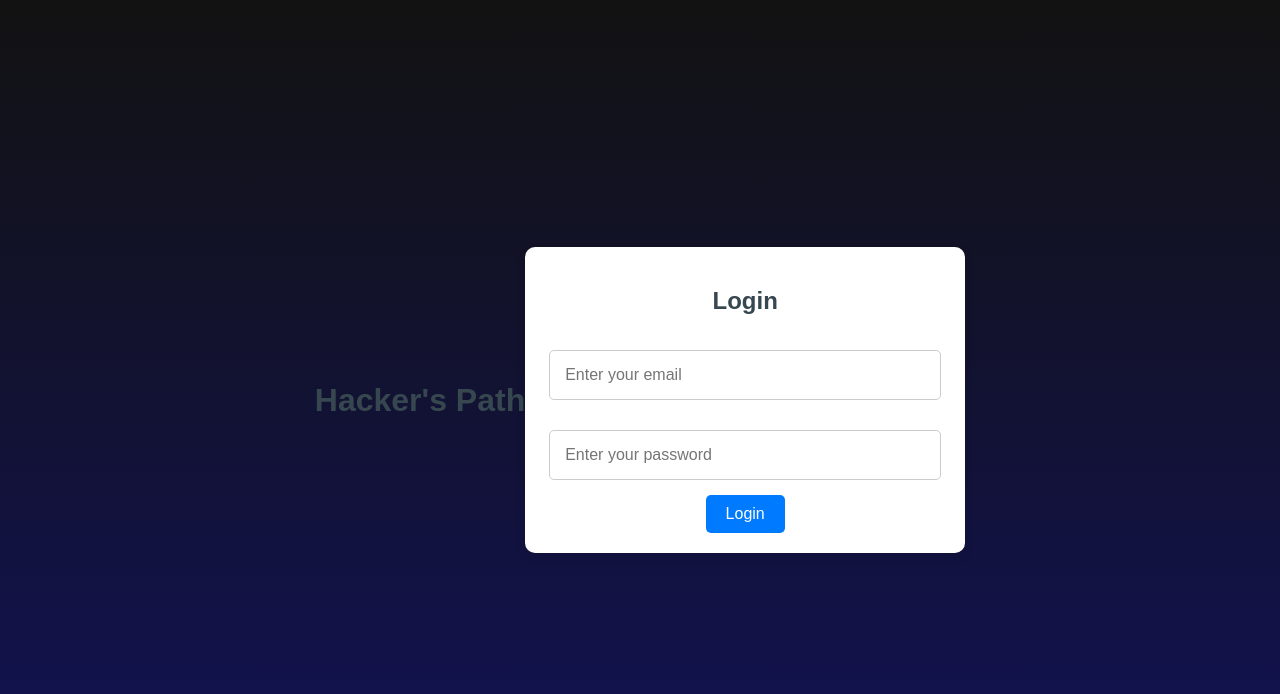
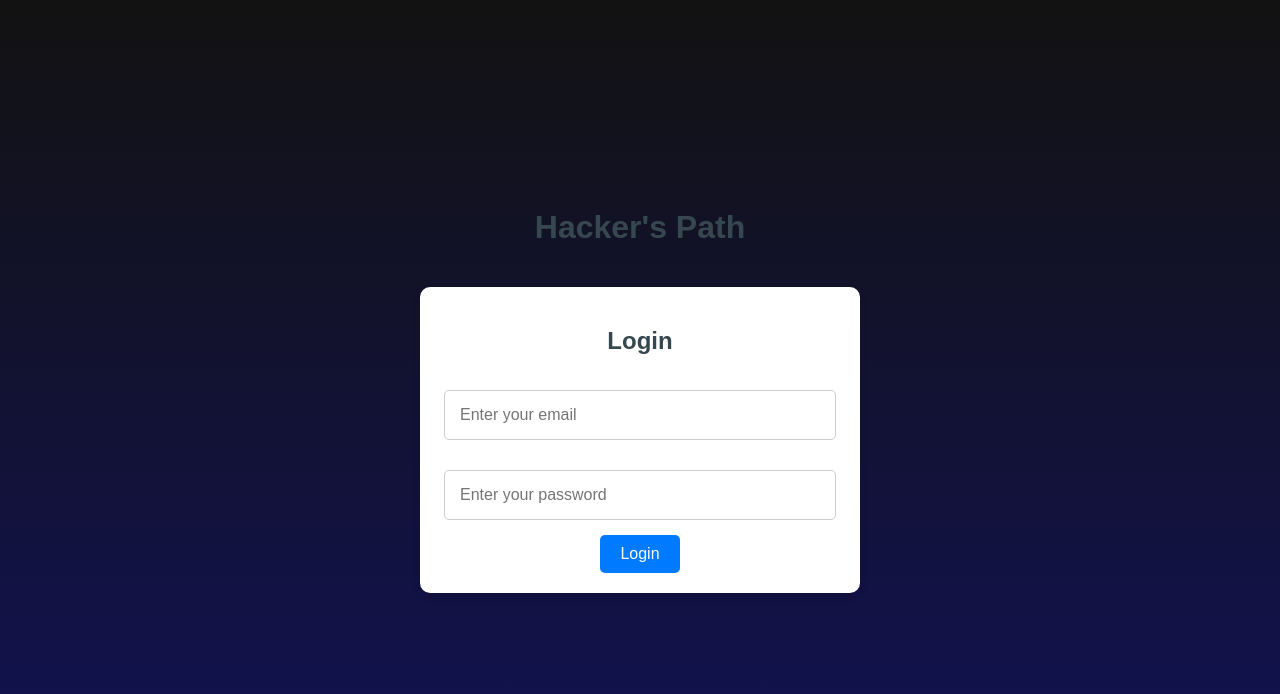
Before and after one commit to J4-CK/-test--Hackers-Path, a Next.js app: page /login in a window 1280 px wide. Shown: the top 694 px of the page. Built offline with nearby package versions, Linux system fonts and the light colour scheme.

Commit message:
Update styles.css

```diff
--- a/public/styles.css
+++ b/public/styles.css
@@ -1,21 +1,20 @@
-/* styles.css */
-
+/* General Body Styles */
 body {
   font-family: Arial, sans-serif;
-  height: 100vh; /* Ensures body covers the full viewport height */
+  height: 100vh; /* Full viewport height */
   margin: 0;
   padding: 0;
-  display: flex; /* Center content if needed */
-  justify-content: center; /* Center horizontally */
-  align-items: center; /* Center vertically */
   text-align: center;
   color: #37474f;
 
   /* Smooth Gradient Background */
   background: linear-gradient(to bottom, #121212, #121255);
-  background-repeat: no-repeat; /* Prevent repeating */
-  background-attachment: fixed; /* Keeps the gradient fixed during scrolling */
-  background-size: cover; /* Ensures it covers the full viewport */
+  background-repeat: no-repeat;
+  background-attachment: fixed; /* Keeps gradient fixed during scroll */
+  background-size: cover; /* Ensures gradient covers entire viewport */
+  display: flex;
+  flex-direction: column; /* Stack content vertically */
+  justify-content: center; /* Center vertically */
 }
 
 /* Container Styling */
@@ -25,7 +24,7 @@ body {
   background-color: white;
   border-radius: 10px;
   box-shadow: 0 4px 10px rgba(0, 0, 0, 0.1);
-  margin: 0 auto; /* Center horizontally within the viewport */
+  margin: 20px auto; /* Adds spacing around the box */
 }
 
 /* Input Fields */
@@ -58,3 +57,8 @@ button:hover {
   color: red;
   font-size: 0.9em;
 }
+
+/* Additional Spacing for Content */
+p {
+  margin: 10px 0; /* Adds spacing between paragraphs and elements */
+}
```
